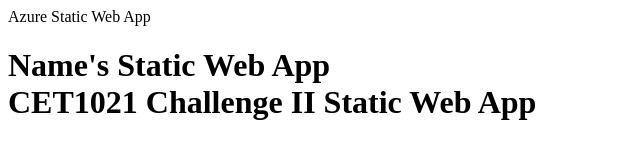
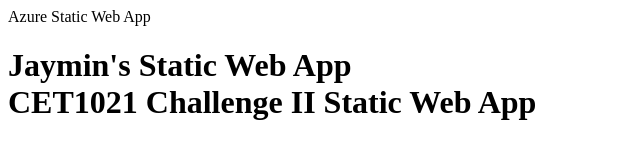
Before and after one commit to jayminkpatel36/jp-swa-challenge, a plain HTML site: page files/index.html in a window 1280 px wide. Shown: the whole page, without its empty margins (0-640 px from the left). Drawn offline with Linux system fonts and the light colour scheme.

Commit message:
Update index.html

```diff
--- a/files/index.html
+++ b/files/index.html
@@ -1,6 +1,6 @@
 <html>
 <head>Azure Static Web App</head>
 <body>
-<h1>Name's Static Web App<br>CET1021 Challenge II Static Web App</h1>
+<h1>Jaymin's Static Web App<br>CET1021 Challenge II Static Web App</h1>
 </body>
 </html>
```
